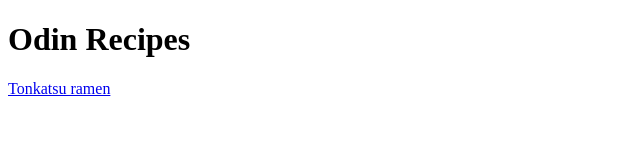
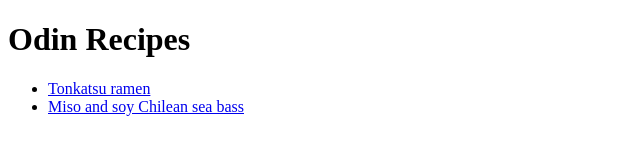
Before and after one commit to yeittcl/odin-recipe, a plain HTML site: page index.html in a window 1280 px wide. Shown: the whole page, without its empty margins (0-640 px from the left). Drawn offline with Linux system fonts and the light colour scheme.

Commit message:
add ref to miso sea bas recipe to index

```diff
--- a/index.html
+++ b/index.html
@@ -7,6 +7,14 @@
 </head>
 <body>
     <h1> Odin Recipes</h1>
-    <a href="./recipes/tonkatsu-ramen.html" target="_blank" rel="noopener noreferrer"> Tonkatsu ramen</a>
+    <ul>
+        <li>
+            <a href="./recipes/tonkatsu-ramen.html" target="_blank" rel="noopener noreferrer"> Tonkatsu ramen</a>
+        </li>
+        <li>
+            <a href="./recipes/miso-sea-bass.html" target="_blank" rel="noopener noreferrer"> Miso and soy Chilean sea bass</a>
+        </li>
+
+    </ul>
 </body>
 </html>
```
